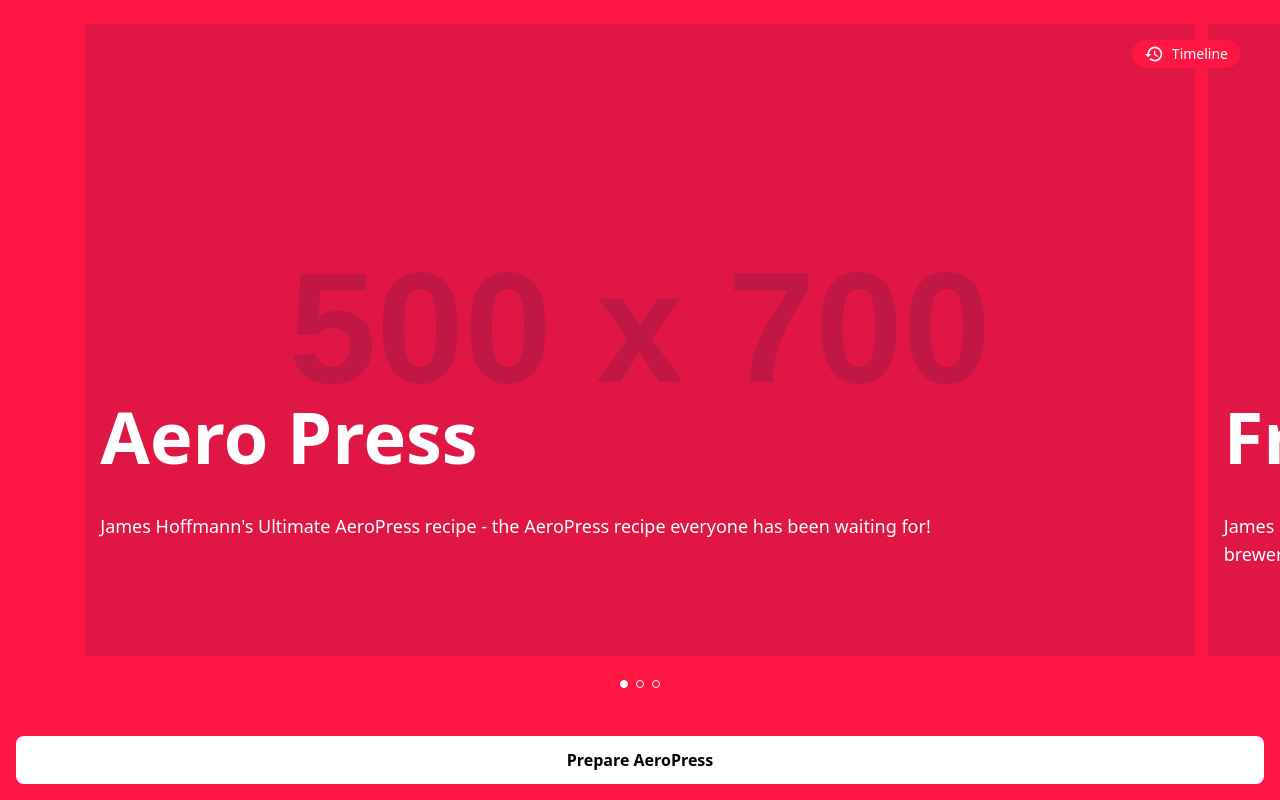
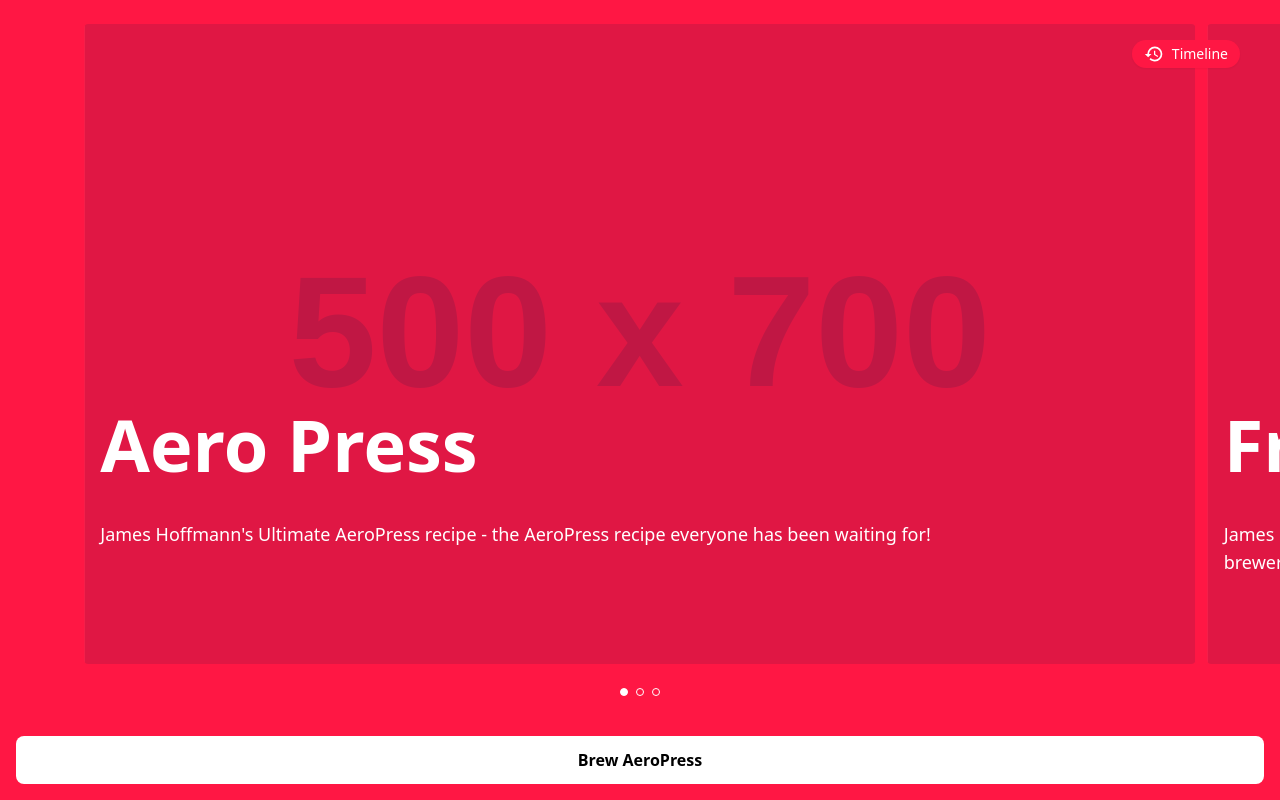
Before and after one commit to nielsrowinbik/qoffeetime, a Next.js app: page / in a window 1280 px wide. Built offline with nearby package versions, Linux system fonts and the light colour scheme; what tailwindcss-only-child would draw is missing.

Commit message:
Spacing and textual changes

```diff
--- a/pages/index.tsx
+++ b/pages/index.tsx
@@ -28,7 +28,7 @@
                         <span>Timeline</span>
                     </a>
                 </Link>
-                <div className="pt-6 pb-2 h-full">
+                <div className="pt-6 h-full">
                     <Swiper
                         centeredSlides
                         className="h-full"
@@ -49,7 +49,7 @@
             </FullHeightLayout>
             <FooterLayout>
                 <Link href={`/${slug}`} passHref>
-                    <Button>Prepare {name}</Button>
+                    <Button>Brew {name}</Button>
                 </Link>
             </FooterLayout>
         </>
```
